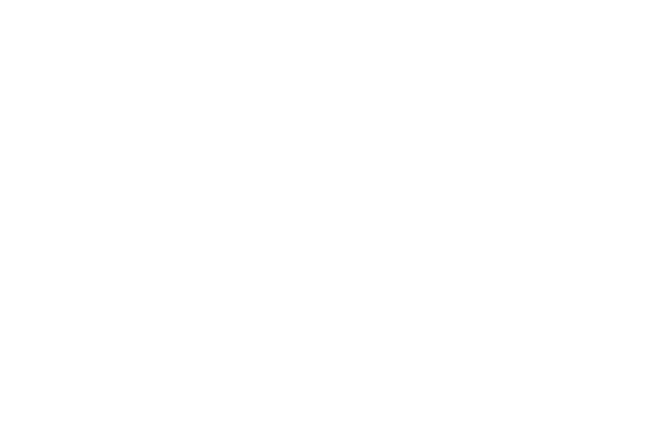
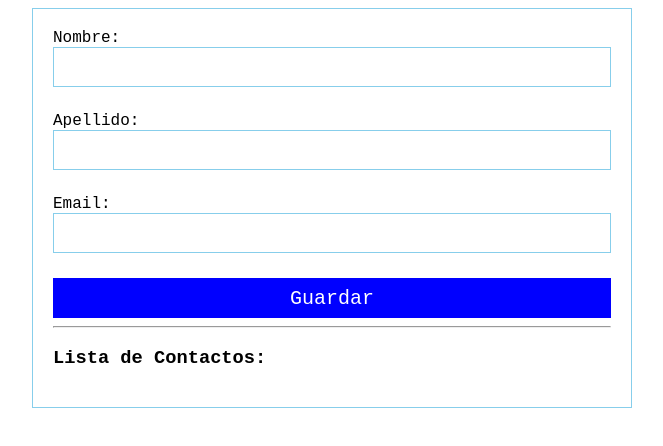
Before and after one commit to camelCaseJoel/contact-manager-web-API, a website: page client/index.html in a window 1280 px wide. Shown: the whole page, without its empty margins (308-971 px from the left). Drawn offline with Linux system fonts and the light colour scheme.

Commit message:
some user-interface UI html goodies

```diff
--- a/client/index.html
+++ b/client/index.html
@@ -10,17 +10,47 @@
 <style>
 * {
     box-sizing: border-box;
+    font-family: "Courier New", Courier, monospace;
 }
 div#global {
-    width: 800px;
+    width: 600px;
     margin: 0 auto;
+    border: 1px solid skyblue;
+    padding: 20px;
+}
+div.form > label,
+div.form > input,
+div.form > button {
+    width: 100%;
+    height: 40px;
 
+}
+div.form > input {
+    border: 1px solid skyblue;
+    margin-bottom: 25px;
+}
+div.form > button {
+    color: white;
+    background-color: blue;
+    border: none;
+    font-size: 20px;
 }
 </style>
 </head>
 <body>
 <div id="global">
-
+    <div class="form">
+        <label for="firstname">Nombre:</label>
+        <input type="text" id="firstname">
+        <label for="lastname">Apellido:</label>
+        <input type="text" id="lastname">
+        <label for="email">Email:</label>
+        <input type="text" id="email">
+        <button id="save">Guardar</button>
+    </div>
+    <hr />
+    <h3>Lista de Contactos:</h3>
+    <ul class="contacts"></ul>
 </div>
 
 <!-- ========= JavaScript ========= -->
--- a/src/controller/Controller.ts
+++ b/src/controller/Controller.ts
@@ -36,8 +36,8 @@ class Controller{
 
 
         // Route didn't match
-        // res.writeHead(404, { 'Content-Type': 'text/html' });
-        // res.end('<h1>This route is NOT definedx</h1>');
+        res.writeHead(404, { 'Content-Type': 'text/html' });
+        res.end('<h1>This route is NOT definedx</h1>');
 
     }
 
```
Also changed, not shown: src/controller/Handler.ts (+8 -2 lines), build/controller/Controller.js, build/controller/Handler.js.
